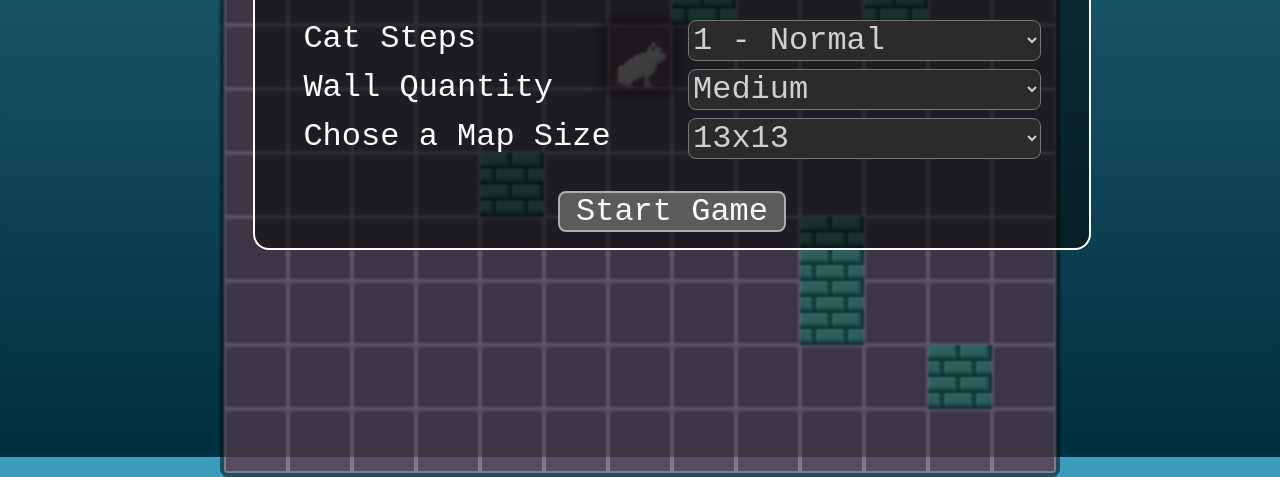
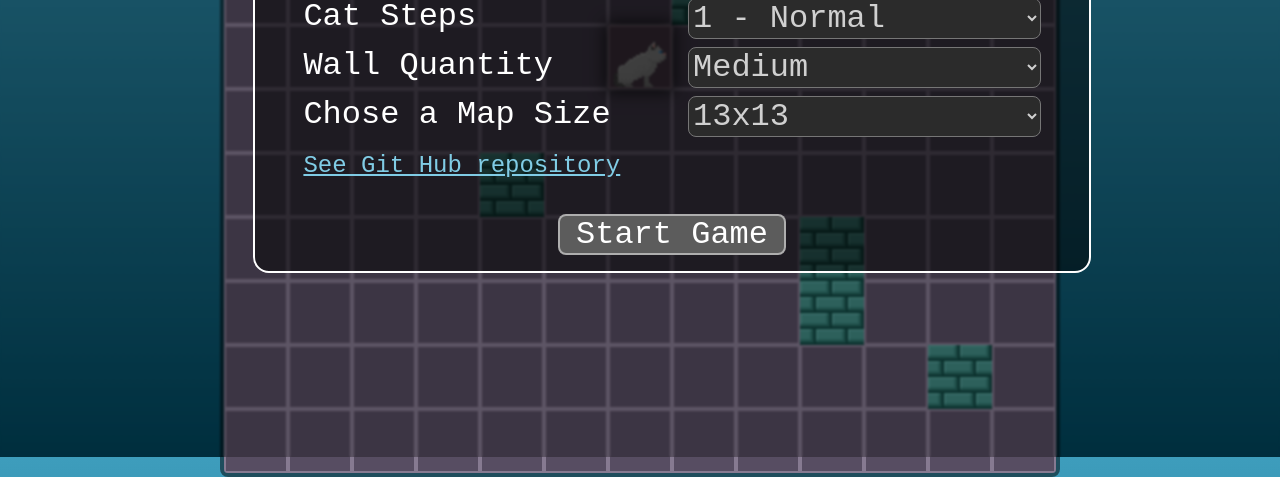
Before and after one commit to GiovanniEliasDaRosa/Trap-The-Cat, a plain HTML site: page index.html in a window 1280 px wide. Shown: the part 343-820 px from the top of the page. Drawn offline with Linux system fonts and the light colour scheme.

Commit message:
Updating readme and html
Added a A tag in html, changed a break line in readme file

```diff
--- a/css/style.css
+++ b/css/style.css
@@ -20,6 +20,20 @@ body {
   margin: 0;
   padding: 0;
   font-family: monospace;
+}
+
+a {
+  color: hsl(195, 66%, 70%);
+  text-align: right;
+  font-size: 24px;
+}
+
+a:hover {
+  color: hsl(195, 78%, 79%);
+}
+
+a:active {
+  color: hsl(195, 47%, 48%);
 }
 
 #game {
--- a/index.html
+++ b/index.html
@@ -57,6 +57,8 @@
             </select>
           </div>
 
+          <a href="https://github.com/GiovanniEliasDaRosa/Trap-The-Cat">See Git Hub repository</a>
+
           <button onclick="StartGame()" id="StartGameButton">Start Game</button>
         </div>
       </div>
```
Also changed, not shown: 1 other file.
